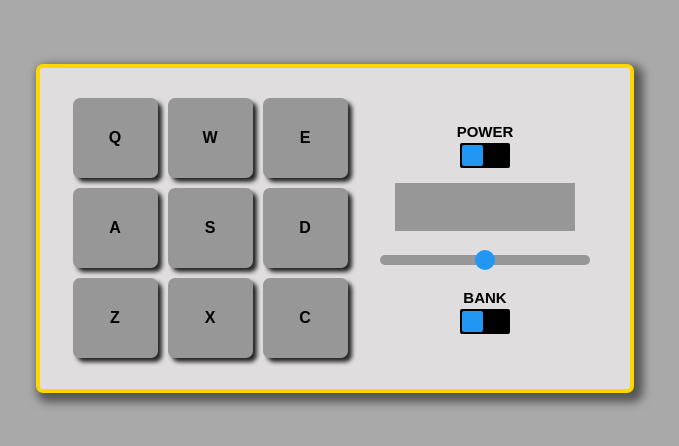
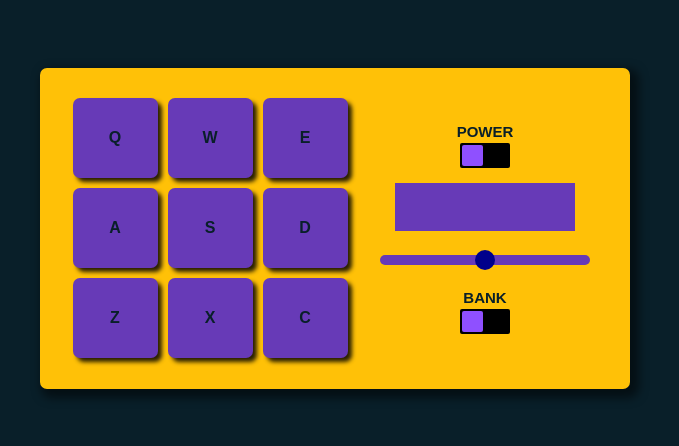
Before and after one commit to alewiahmed/drum-machine, a React (Create React App) app: page / in a window 1280 px wide. Shown: the part 172-618 px from the top of the page, without its empty margins (305-984 px from the left). Built offline with nearby package versions, Linux system fonts and the light colour scheme.

Commit message:
Changed some colors to make it look good.

```diff
--- a/src/App.css
+++ b/src/App.css
@@ -5,6 +5,13 @@
   text-align: center;
   align-items: center;
   justify-content: center;
+}
+
+.drum-container {
+  width: 300px;
+  color: #091f29;
+  min-width: 300px;
+  font-weight: bold;
 }
 
 #drum-machine {
@@ -15,8 +22,7 @@
   border-radius: 7px;
   align-items: center;
   justify-content: center;
-  border: 4px solid gold;
-  background-color: #dfdddd;
+  background-color: #ffc107;
   box-shadow: 5px 5px 10px 4px #00000082;
 }
 
@@ -30,12 +36,6 @@
   font-weight: bold;
 }
 
-.drum-container {
-  width: 300px;
-  min-width: 300px;
-  font-weight: bold;
-}
-
 .drum-pad {
   width: 85px;
   margin: 5px;
@@ -46,7 +46,7 @@
   align-items: center;
   display: inline-flex;
   justify-content: center;
-  background-color: #979797;
+  background-color: #673ab7;
   box-shadow: 4px 4px 4px 0px #000000d6;
 }
 
@@ -57,7 +57,7 @@
 
 .drum-pad.power:active {
   top: 2px;
-  background-color: #ffc107;
+  background-color: #2196f3;
   box-shadow: 3px 3px 4px 0px #000000d6;
 }
 
@@ -65,7 +65,7 @@
   width: 150px;
   margin: 15px;
   padding: 15px;
-  background-color: #979797;
+  background-color: #673ab7;
 }
 
 .switch-container {
@@ -79,6 +79,7 @@
 
 .switch-text {
   font-size: 15px;
+  color: #091f29;
   font-weight: bold;
   margin-bottom: 3px;
   font-stretch: condensed;
@@ -101,7 +102,7 @@
   width: 45%;
   height: 100%;
   border-radius: 2px;
-  background-color: #2196f3;
+  background-color: #8f50ff;
 }
 
 .switch.on {
@@ -120,7 +121,7 @@
   height: 10px;
   outline: none;
   border-radius: 5px;
-  background: #979797;
+  background: #673ab7;
   -webkit-appearance: none;
 }
 .range::-webkit-slider-thumb {
@@ -128,12 +129,12 @@
   height: 20px;
   cursor: pointer;
   border-radius: 50%;
-  background: #2196f3;
+  background: darkblue;
   -webkit-appearance: none;
   transition: background 0.15s ease-in-out;
 }
 .range::-webkit-slider-thumb:hover {
-  background: #ffc107;
+  background: #00005f;
 }
 .range::-moz-range-thumb {
   border: 0;
@@ -145,21 +146,21 @@
   transition: background 0.15s ease-in-out;
 }
 .range::-moz-range-thumb:hover {
-  background: #ffc107;
+  background: #00005f;
 }
 .range:active::-moz-range-thumb {
-  background: #ffc107;
+  background: #00005f;
 }
 .range:active::-webkit-slider-thumb {
-  background: #ffc107;
+  background: #00005f;
 }
 .range:active::-webkit-slider-thumb {
-  box-shadow: 0 0 0 3px #fff, 0 0 0 6px #ffc107;
+  box-shadow: 0 0 0 3px #fff, 0 0 0 6px #00005f;
 }
 
 ::-moz-range-track {
   border: 0;
-  background: #979797;
+  background: #673ab7;
 }
 
 input::-moz-focus-inner,
--- a/src/index.css
+++ b/src/index.css
@@ -5,5 +5,5 @@
   padding: 0;
   height: 100%;
   font-family: sans-serif;
-  background-color: darkgray;
+  background-color: #091f29;
 }
```
